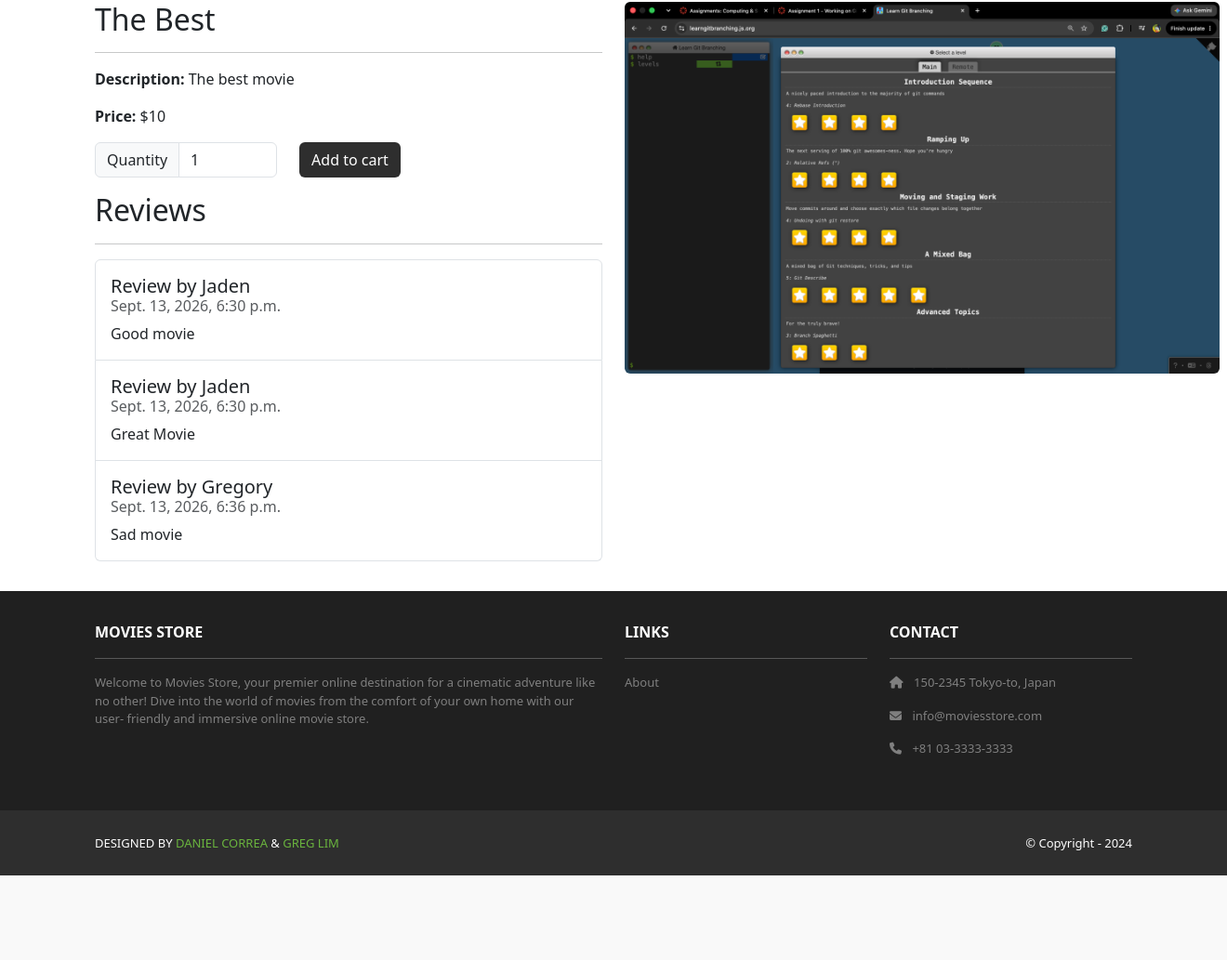
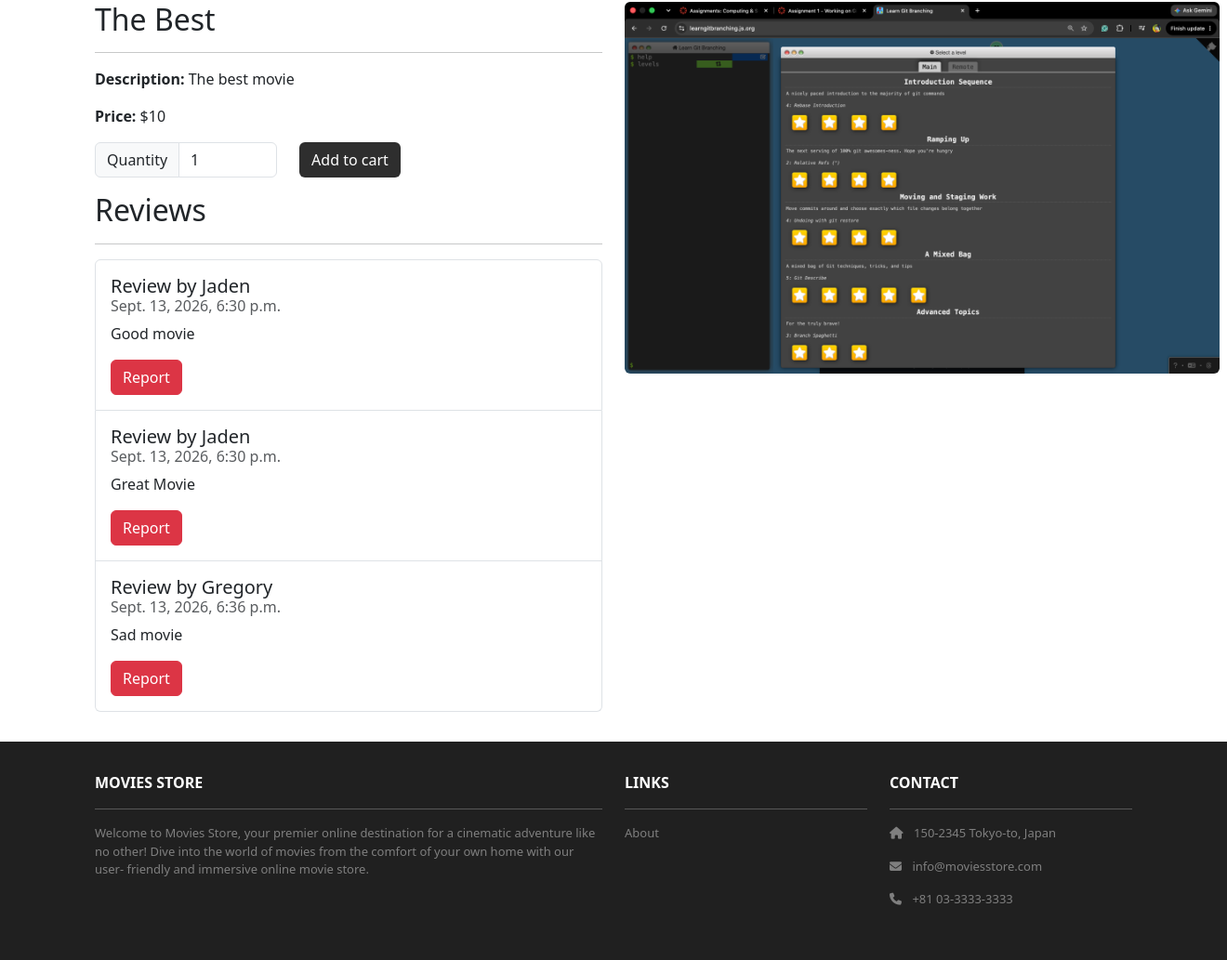
Before and after one commit to JadenKey/Movies-Store, a Django app: page /movies/1/ in a window 1320 px wide. Shown: the part 112-1145 px from the top of the page at 93% size. Before the commit the page ends 1054 px from the top, so only its background shows below. Run offline with Django 5.2, Linux system fonts and the light colour scheme; data comes from the database, SQL or seed files in the repository; both versions use the stored data as it was after the commit; some libraries are stand-ins or nearby versions.

Commit message:
Second Commit

```diff
--- a/movies/models.py
+++ b/movies/models.py
@@ -15,5 +15,6 @@ class Review(models.Model):
     date = models.DateTimeField(auto_now_add=True)
     movie = models.ForeignKey(Movie, on_delete=models.CASCADE)
     user = models.ForeignKey(User, on_delete=models.CASCADE)
+    reports = models.IntegerField(default=0)
     def __str__(self):
         return str(self.id) + ' - ' + self.movie.name
--- a/movies/templates/movies/show.html
+++ b/movies/templates/movies/show.html
@@ -51,6 +51,11 @@
               href="{% url 'movies.delete_review' id=template_data.movie.id review_id=review.id %}">Delete
             </a>
             {% endif %}
+            {% if user != review.user %}
+            <a class="btn btn-danger"
+              href="{% url 'movies.report_review' id=template_data.movie.id review_id=review.id %}">Report
+            </a>
+            {% endif %}
           </li>
           {% endfor %}
         </ul>
--- a/movies/urls.py
+++ b/movies/urls.py
@@ -9,4 +9,6 @@ urlpatterns = [
         views.edit_review, name='movies.edit_review'),
     path('<int:id>/review/<int:review_id>/delete/',
         views.delete_review, name='movies.delete_review'),
+    path('<int:id>/review/<int:review_id>/report/',
+        views.report_review, name='movies.report_review'),
 ]
--- a/movies/views.py
+++ b/movies/views.py
@@ -33,6 +33,7 @@ def create_review(request, id):
         review.comment = request.POST['comment']
         review.movie = movie
         review.user = request.user
+        review.reports = 0
         review.save()
         return redirect('movies.show', id=id)
     else:
@@ -63,3 +64,9 @@ def delete_review(request, id, review_id):
         user=request.user)
     review.delete()
     return redirect('movies.show', id=id)
+
+def report_review(request,id, review_id):
+    review = get_object_or_404(Review, id=review_id)
+    review.reports = review.reports + 1
+    review.save()
+    return redirect('movies.show', id=id)
```
Also changed, not shown: db.sqlite3, movies/migrations/0003_review_reports.py (added).
